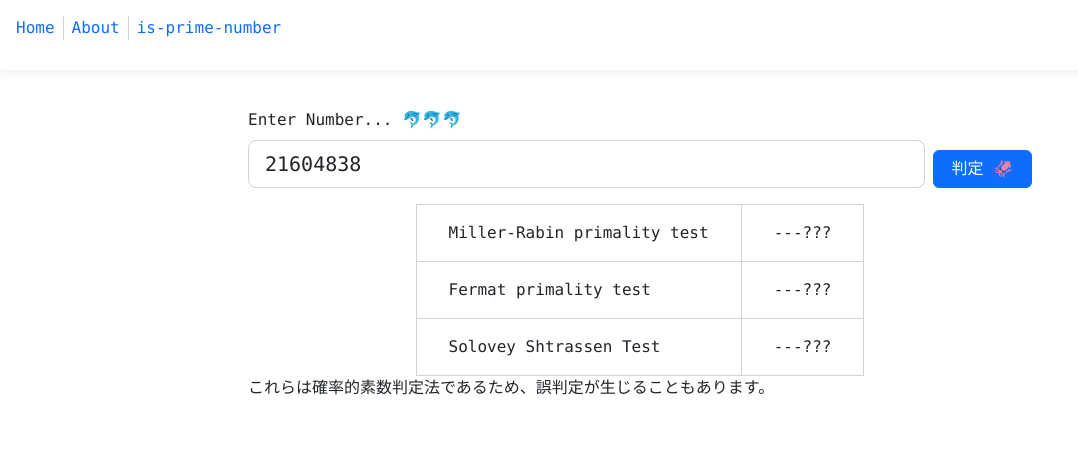
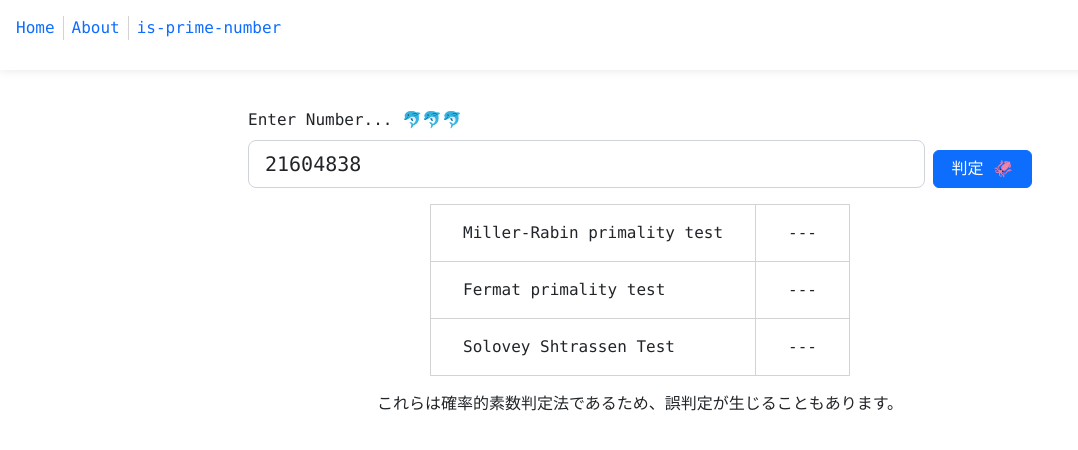
Before and after one commit to osawa-koki/IsPrimeNumber.php, a Next.js app in the folder client/: page /is-prime-number in a window 1280 px wide. Shown: the top 450 px of the page, without its empty margins (0-1078 px from the left). Built offline with nearby package versions, Linux system fonts and the light colour scheme.

Commit message:
小さな修正。

```diff
--- a/client/pages/is-prime-number.tsx
+++ b/client/pages/is-prime-number.tsx
@@ -107,7 +107,7 @@ export default function HelloWorld() {
                       </OverlayTrigger>
                     </td>
                     <td className={`isPrime-${result.isPrime}`}>
-                      {result.isPrime === -1 ? "---" : result.isPrime === 0 ? "素数ではない" : result.isPrime === 1 ? "多分素数" : "素数"}???
+                      {result.isPrime === -1 ? "---" : result.isPrime === 0 ? "素数ではない???" : result.isPrime === 1 ? "多分素数???" : "素数"}
                     </td>
                   </tr>
                 ))
--- a/client/styles/IsPrimeNumber.scss
+++ b/client/styles/IsPrimeNumber.scss
@@ -39,6 +39,10 @@
         }
       }
     }
+    p {
+      margin-top: 1rem;
+      text-align: center;
+    }
   }
   #Error {
     margin-top: 1rem;
```
